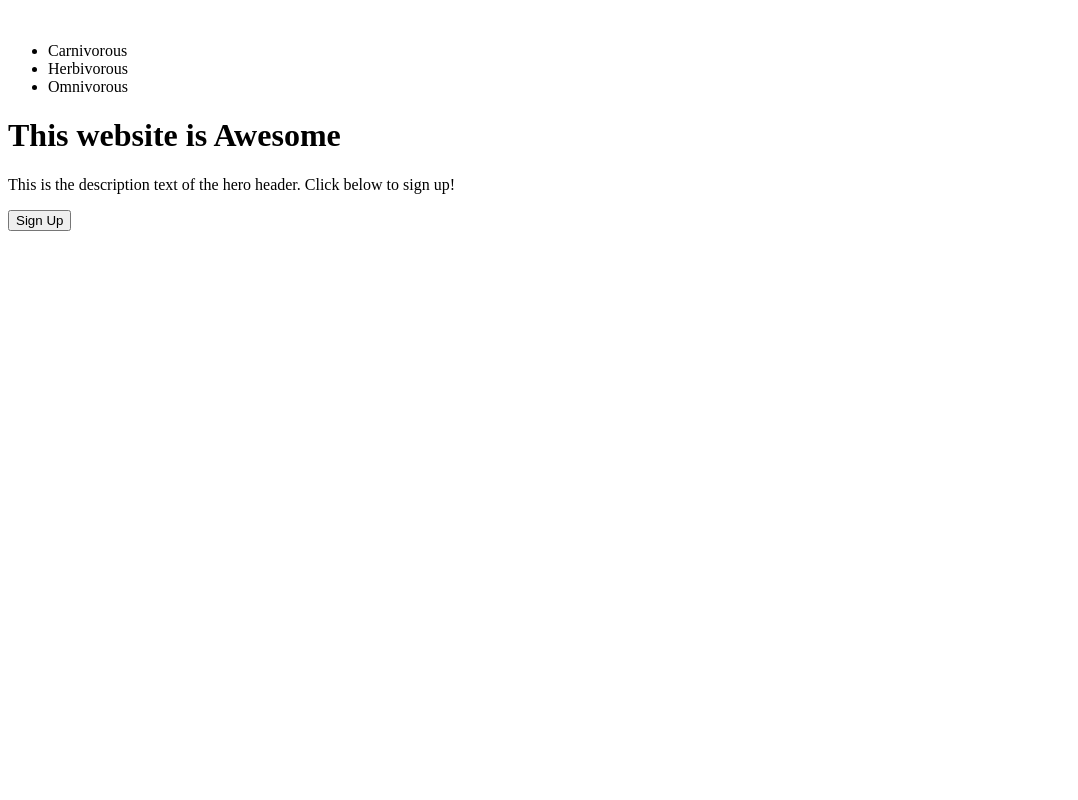
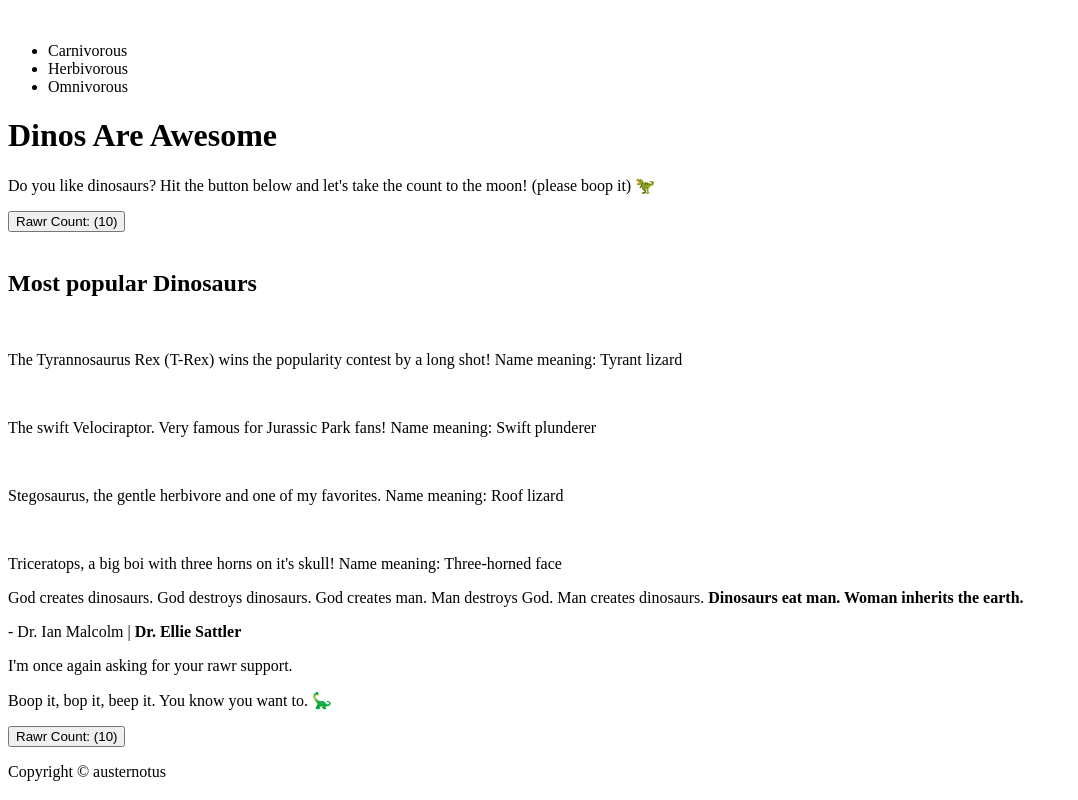
Before and after one commit to austernotus/landing, a plain HTML site: page index.html in a window 1280 px wide. Shown: the whole page, without its empty margins (0-1078 px from the left). Drawn offline with Linux system fonts and the light colour scheme.

Commit message:
created base html, missing images

```diff
--- a/index.html
+++ b/index.html
@@ -17,17 +17,46 @@
     </div>
     <div class = "hero">
         <div class="hero-content">
-            <h1>This website is Awesome</h1>
-            <p>This is the description text of the hero header. Click below to sign up!</p>
-            <button>Sign Up</button>
+            <h1>Dinos Are Awesome</h1>
+            <p>Do you like dinosaurs? Hit the button below and let's take the count to the moon! (please boop it) 🦖</p>
+            <button>Rawr Count: (10)</button>
         </div>
         <div>
             <img src="">
         </div>
     </div>
-    <div class ="main content">
-        <h2></h2>
+    <div class ="first-content">
+        <h2>Most popular Dinosaurs</h2>
+        <div class="card">
+            <img src="">
+            <p>The Tyrannosaurus Rex (T-Rex) wins the popularity contest by a long shot! Name meaning: Tyrant lizard</p>
+        </div>
+        <div class="card">
+            <img src="">
+            <p>The swift Velociraptor. Very famous for Jurassic Park fans! Name meaning: Swift plunderer</p>
+        </div>
+        <div class="card">
+            <img src="">
+            <p>Stegosaurus, the gentle herbivore and one of my favorites. Name meaning: Roof lizard</p>
+        </div>
+        <div class="card">
+            <img src="">
+            <p>Triceratops, a big boi with three horns on it's skull! Name meaning: Three-horned face</p>
+        </div>
     </div>
-
+    <div class="quote-section">
+        <p class="quote">God creates dinosaurs. God destroys dinosaurs. God creates man. Man destroys God. Man creates dinosaurs. <strong>Dinosaurs eat man. Woman inherits the earth.</strong></p>
+        <p class="by-line">- Dr. Ian Malcolm | <strong>Dr. Ellie Sattler</strong></p>
+    </div>
+    <div class="CTA-section">
+        <div class="cta-info">
+            <p>I'm once again asking for your rawr support.</p>
+            <p>Boop it, bop it, beep it. You know you want to. 🦕</p>
+        </div>
+        <button>Rawr Count: (10)</button>
+    </div>
+    <div class="footer">
+        <p>Copyright © austernotus</p>
+    </div>
 </body>
 </html>
```
